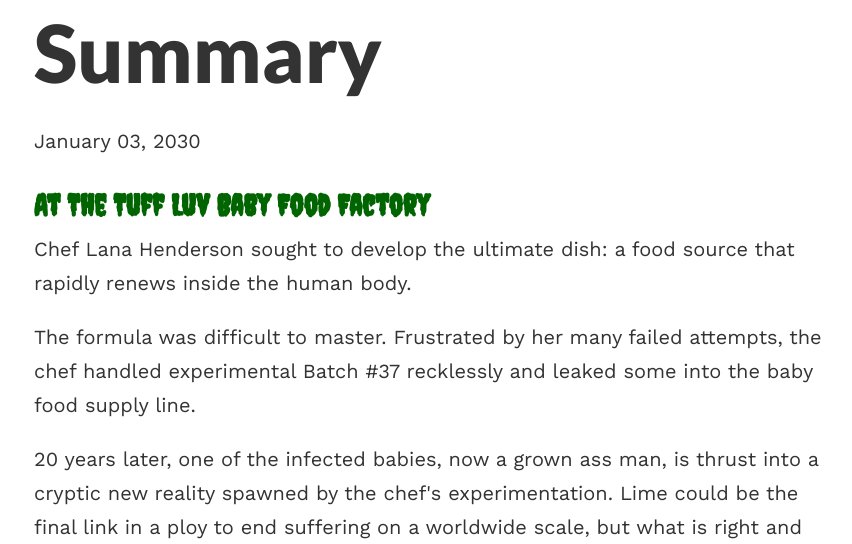
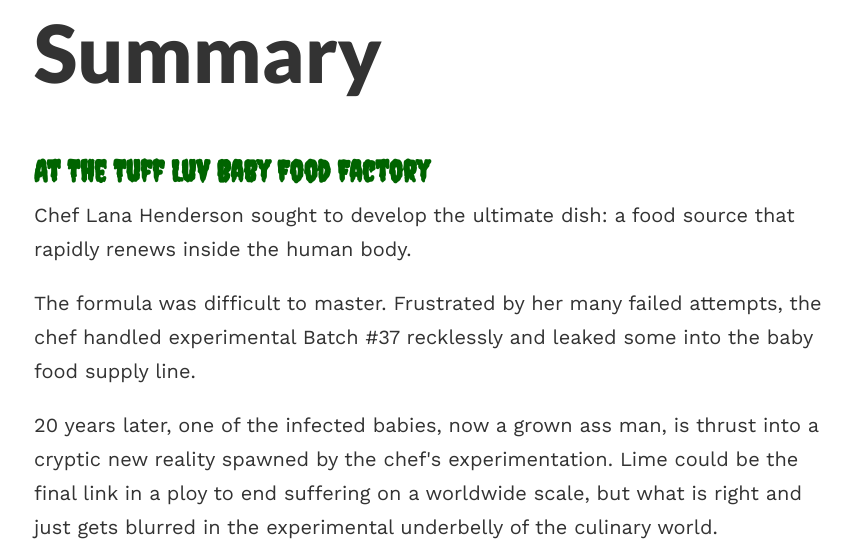
Before and after one commit to blake1ward/scruffy, a Jekyll site: the page built from _posts/2030-01-03-summary.md, in a window 1280 px wide, cut to the strip 370-914 px from the top of the page. Shown: the whole strip, without its empty margins (206-1058 px from the left). Built offline with Jekyll 4.4.1, drawn with Linux system fonts in a browser that asks for light colours.

Commit message:
Update post.html

```diff
--- a/_layouts/post.html
+++ b/_layouts/post.html
@@ -2,5 +2,4 @@
 layout: default
 ---
 <h1 class="post-headline">{{page.title}}</h1>
-<div class="meta"><span>{{page.date | date: '%B %d, %Y'}}</span></div>
 {{content}}
```
